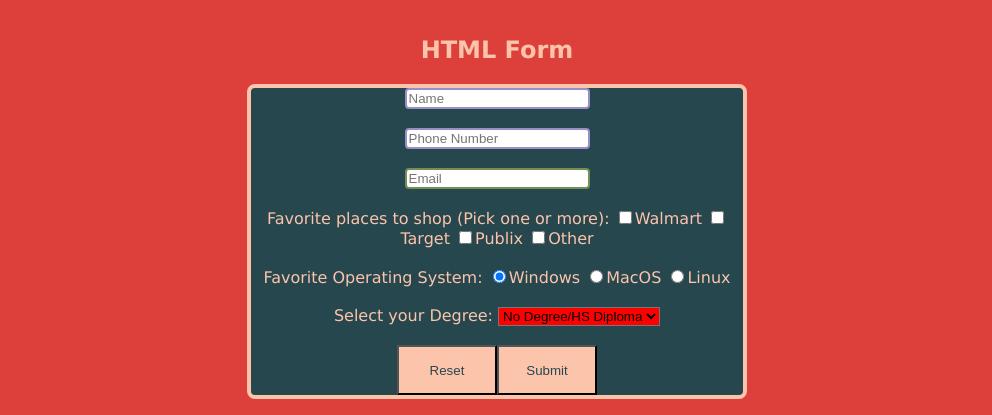
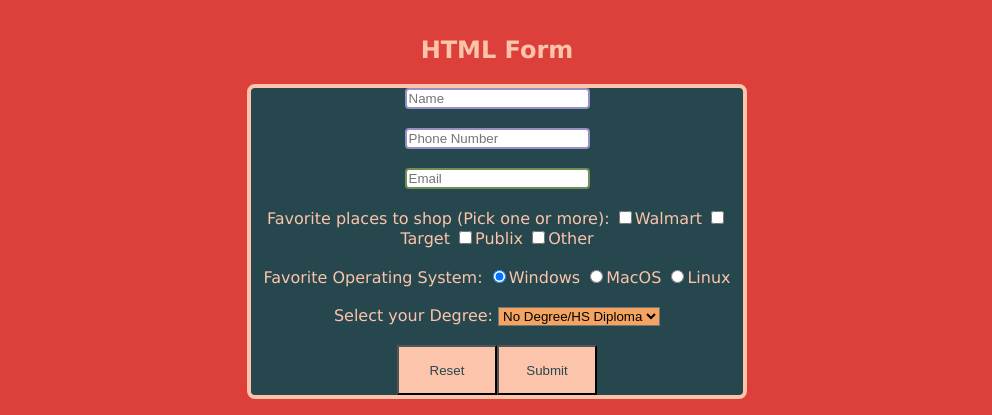
Before and after one commit to RonnieJohnston/RonnieJohnston.github.io, a plain HTML site: page itis3135/forms.html in a window 1280 px wide. Shown: the part 154-569 px from the top of the page, without its empty margins (143-1135 px from the left). Drawn offline with Linux system fonts and the light colour scheme.

Commit message:
Update default.css

```diff
--- a/itis3135/styles/default.css
+++ b/itis3135/styles/default.css
@@ -78,7 +78,7 @@ input[type="email"]
 
 .custom-select
 {
-    background-color: red;
+    background-color: sandybrown;
 }
 
 figcaption
```
